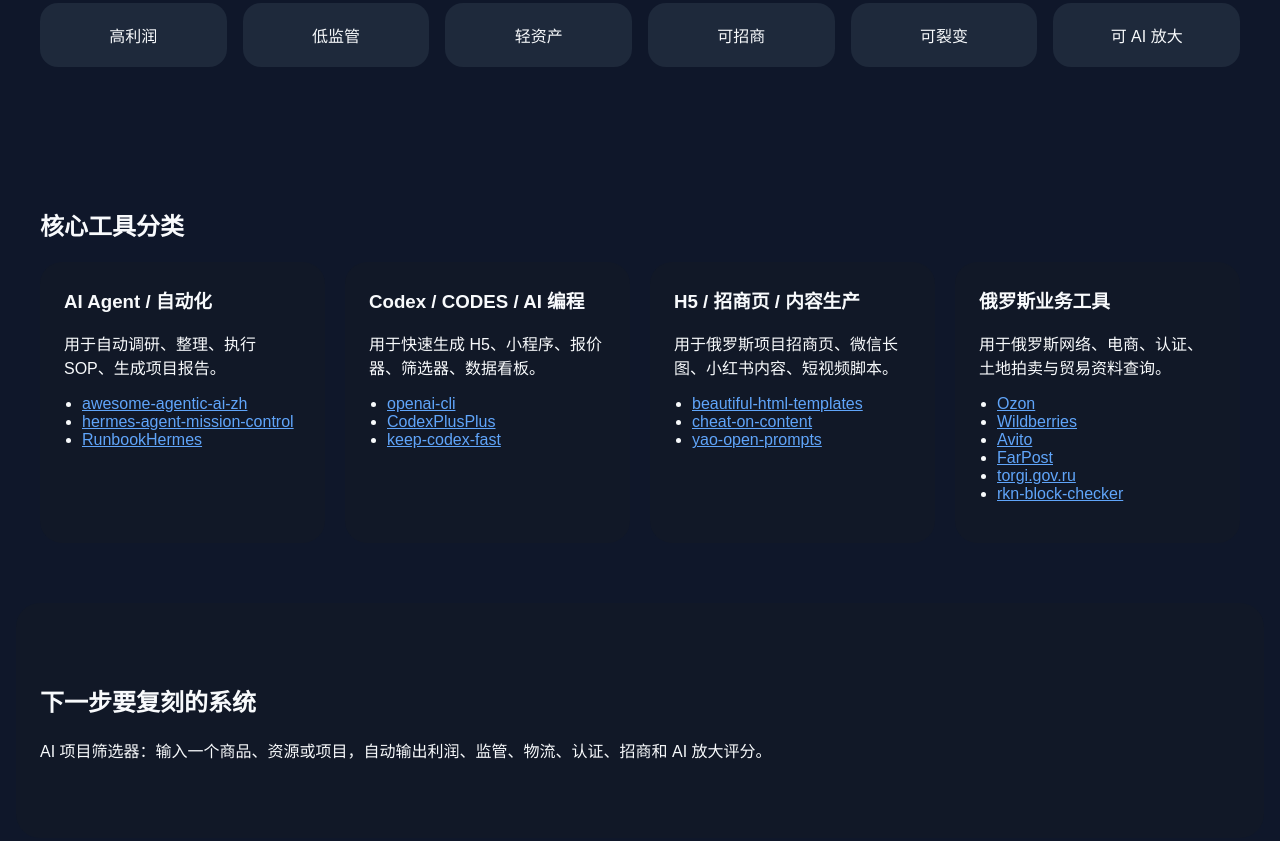
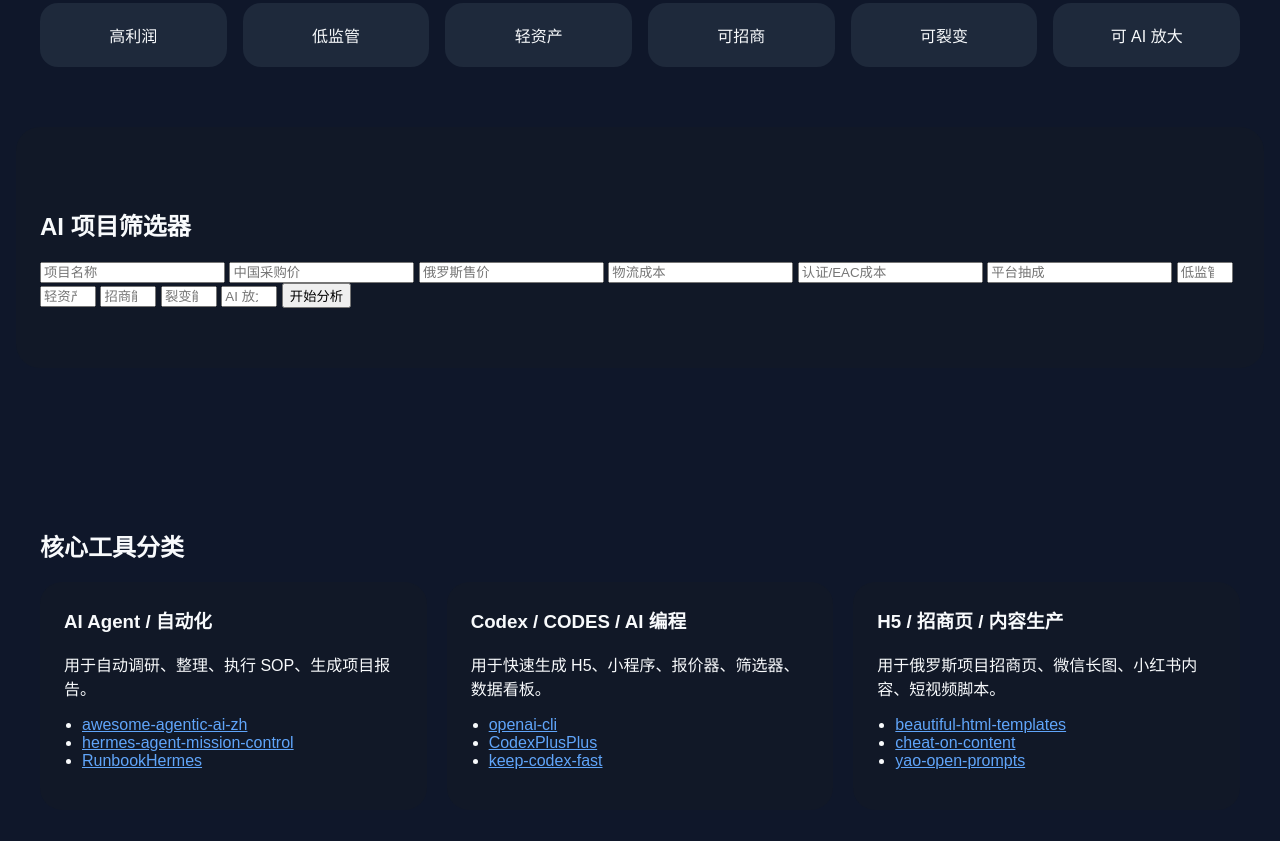
Before and after one commit to abc468810-sys/OpenClaw-Hao123-Portal, a plain HTML site: page index.html in a window 1280 px wide. Shown: the part 597-1438 px from the top of the page. Drawn offline with Linux system fonts and the light colour scheme.

Commit message:
接入AI项目筛选器

```diff
--- a/index.html
+++ b/index.html
@@ -29,6 +29,29 @@
         <div>可裂变</div>
         <div>可 AI 放大</div>
       </div>
+    </section>
+
+    <section class="panel dark">
+      <h2>AI 项目筛选器</h2>
+
+      <form id="project-form" class="form-grid">
+        <input name="name" placeholder="项目名称" />
+        <input name="purchasePrice" type="number" placeholder="中国采购价" />
+        <input name="salePrice" type="number" placeholder="俄罗斯售价" />
+        <input name="shippingCost" type="number" placeholder="物流成本" />
+        <input name="certCost" type="number" placeholder="认证/EAC成本" />
+        <input name="platformCost" type="number" placeholder="平台抽成" />
+
+        <input name="lowRegulation" type="number" min="0" max="10" placeholder="低监管评分" />
+        <input name="lightAsset" type="number" min="0" max="10" placeholder="轻资产评分" />
+        <input name="招商" type="number" min="0" max="10" placeholder="招商能力评分" />
+        <input name="viral" type="number" min="0" max="10" placeholder="裂变能力评分" />
+        <input name="aiScale" type="number" min="0" max="10" placeholder="AI 放大评分" />
+
+        <button type="submit">开始分析</button>
+      </form>
+
+      <div id="result" class="result-box"></div>
     </section>
 
     <section id="tools" class="panel">
@@ -63,26 +86,10 @@
             <li><a href="https://github.com/yaojingang/yao-open-prompts">yao-open-prompts</a></li>
           </ul>
         </article>
-
-        <article class="card">
-          <h3>俄罗斯业务工具</h3>
-          <p>用于俄罗斯网络、电商、认证、土地拍卖与贸易资料查询。</p>
-          <ul>
-            <li><a href="https://www.ozon.ru">Ozon</a></li>
-            <li><a href="https://www.wildberries.ru">Wildberries</a></li>
-            <li><a href="https://www.avito.ru">Avito</a></li>
-            <li><a href="https://www.farpost.ru">FarPost</a></li>
-            <li><a href="https://torgi.gov.ru">torgi.gov.ru</a></li>
-            <li><a href="https://github.com/MayersScott/rkn-block-checker">rkn-block-checker</a></li>
-          </ul>
-        </article>
       </div>
     </section>
+  </main>
 
-    <section class="panel dark">
-      <h2>下一步要复刻的系统</h2>
-      <p>AI 项目筛选器：输入一个商品、资源或项目，自动输出利润、监管、物流、认证、招商和 AI 放大评分。</p>
-    </section>
-  </main>
+  <script src="assets/app.js"></script>
 </body>
 </html>
```
